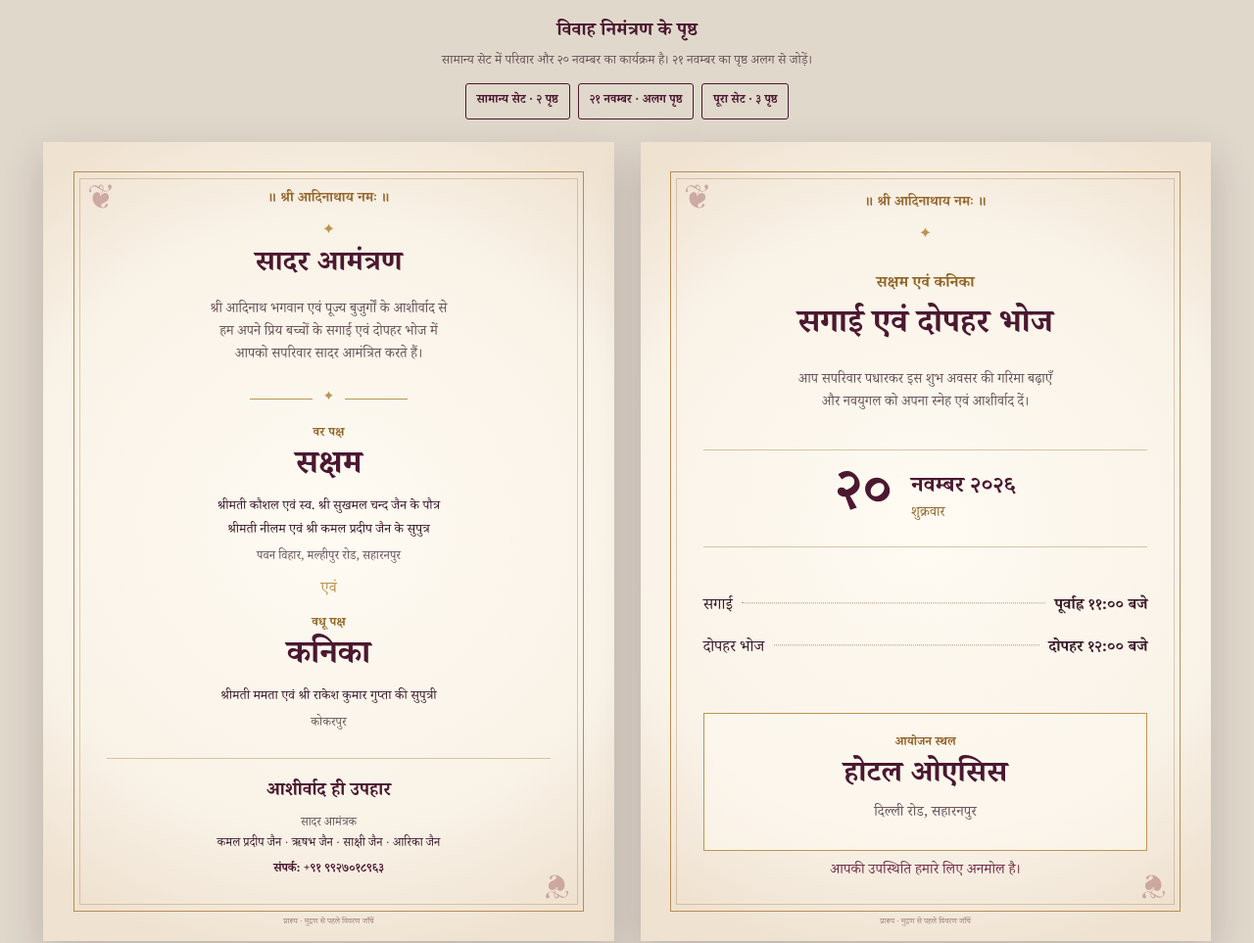
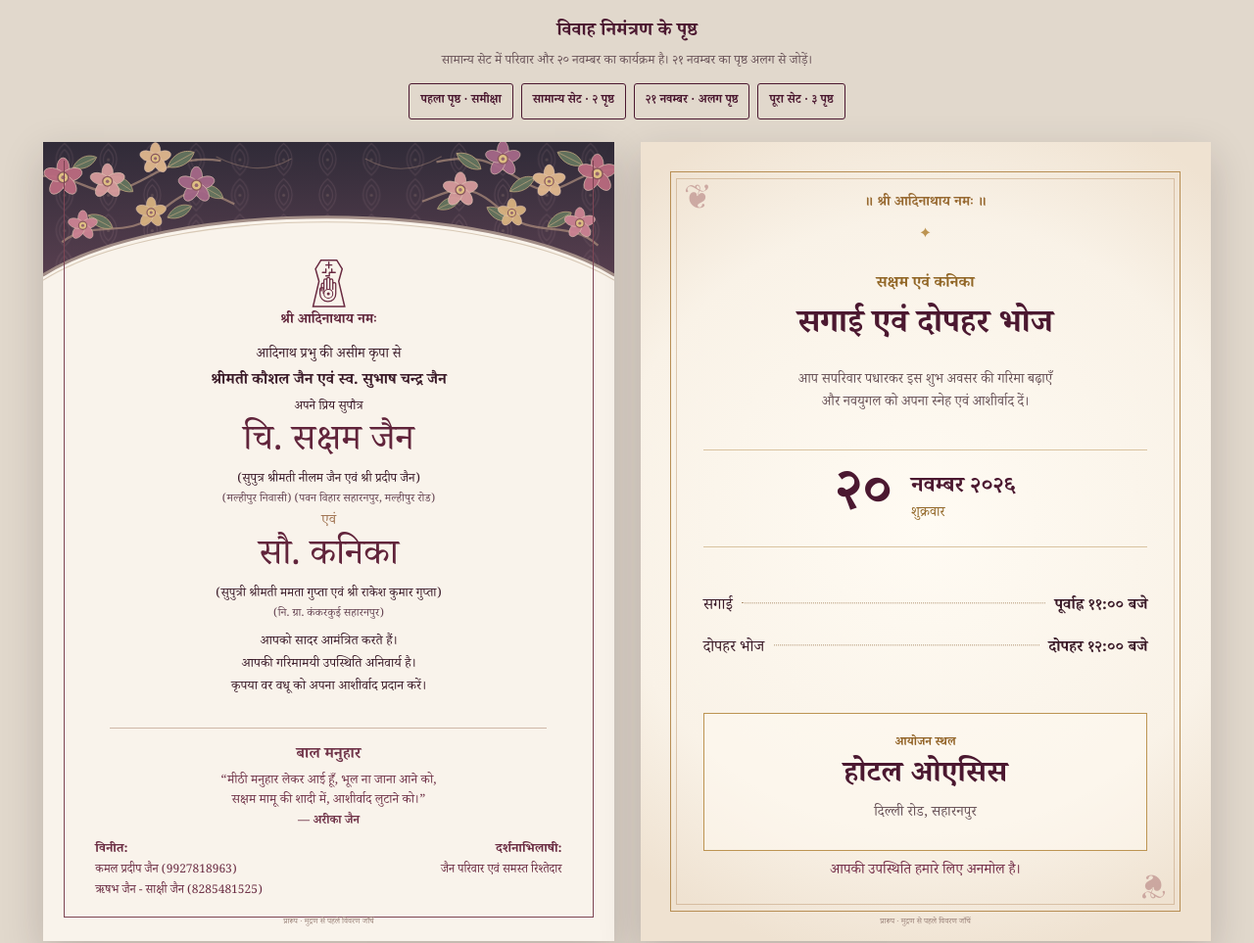
Before and after one commit to rishabhjain170/saksham-kanika-wedding, a plain HTML site: page print-card/index.html in a window 1280 px wide. Shown: the top 963 px of the page at 98% size. Drawn offline with Linux system fonts and the light colour scheme; a web font is replaced by a local one.

Commit message:
Design first print page from floral Jain reference

```diff
--- a/print-card/index.html
+++ b/print-card/index.html
@@ -6,7 +6,7 @@
     <title>सक्षम एवं कनिका — मुद्रित निमंत्रण प्रारूप</title>
     <link rel="preconnect" href="https://fonts.googleapis.com" />
     <link rel="preconnect" href="https://fonts.gstatic.com" crossorigin />
-    <link href="https://fonts.googleapis.com/css2?family=Noto+Serif+Devanagari:wght@400;500;600;700&display=swap" rel="stylesheet" />
+    <link href="https://fonts.googleapis.com/css2?family=Noto+Serif+Devanagari:wght@400;500;600;700&amp;family=Tiro+Devanagari+Hindi&amp;display=swap" rel="stylesheet" />
     <link rel="stylesheet" href="style.css" />
     <script>document.documentElement.dataset.set = new URLSearchParams(location.search).get("set") || "all";</script>
   </head>
@@ -15,6 +15,7 @@
       <strong>विवाह निमंत्रण के पृष्ठ</strong>
       <span>सामान्य सेट में परिवार और २० नवम्बर का कार्यक्रम है। २१ नवम्बर का पृष्ठ अलग से जोड़ें।</span>
       <nav aria-label="पीडीएफ प्रारूप">
+        <a href="page-1-proof.pdf">पहला पृष्ठ · समीक्षा</a>
         <a href="proof.pdf">सामान्य सेट · २ पृष्ठ</a>
         <a href="wedding-insert.pdf">२१ नवम्बर · अलग पृष्ठ</a>
         <a href="selected-proof.pdf">पूरा सेट · ३ पृष्ठ</a>
@@ -23,37 +24,48 @@
 
     <main class="proofs" aria-label="सक्षम और कनिका के मुद्रित निमंत्रण का प्रारूप">
       <section class="sheet sheet--family" aria-label="परिवार परिचय पृष्ठ">
-        <div class="light-frame" aria-hidden="true"></div>
-        <div class="light-corner light-corner--tl" aria-hidden="true">❦</div>
-        <div class="light-corner light-corner--br" aria-hidden="true">❦</div>
+        <div class="family-floral-header" aria-hidden="true"></div>
+        <div class="family-photo-frame" aria-hidden="true"></div>
         <div class="family-content">
-          <p class="inside-invocation">॥ श्री आदिनाथाय नमः ॥</p>
-          <div class="inside-ornament" aria-hidden="true">✦</div>
-          <h2>सादर आमंत्रण</h2>
-          <p class="family-intro">श्री आदिनाथ भगवान एवं पूज्य बुजुर्गों के आशीर्वाद से<br />हम अपने प्रिय बच्चों के सगाई एवं दोपहर भोज में<br />आपको सपरिवार सादर आमंत्रित करते हैं।</p>
+          <svg class="family-jain-symbol" viewBox="0 0 90 108" role="img" aria-label="जैन अहिंसा प्रतीक">
+            <path d="M29 5H61L72 23L65 48L77 99H13L25 48L18 23Z" fill="none" stroke="currentColor" stroke-width="3"/>
+            <path d="M39 15h12m-6-6v12m-6 2v7h-7m19-7v7h7m-12 0v7h-7m7-7h7" fill="none" stroke="currentColor" stroke-width="2.7" stroke-linecap="round" stroke-linejoin="round"/>
+            <path d="M30 67V54c0-3 5-3 5 0v10-18c0-4 6-4 6 0v17-20c0-4 6-4 6 0v20-17c0-4 6-4 6 0v18-11c0-3 6-3 6 0v20c0 9-6 16-16 16-9 0-16-7-16-16v-9c0-5 7-5 7 0v8" fill="none" stroke="currentColor" stroke-width="2.5" stroke-linecap="round" stroke-linejoin="round"/>
+            <circle cx="44" cy="73" r="9" fill="none" stroke="currentColor" stroke-width="2"/>
+            <circle cx="44" cy="73" r="3" fill="currentColor"/>
+          </svg>
+          <p class="family-invocation">श्री आदिनाथाय नमः</p>
+          <p class="family-grace">आदिनाथ प्रभु की असीम कृपा से</p>
+          <p class="family-elders">श्रीमती कौशल जैन एवं स्व. सुभाष चन्द्र जैन</p>
+          <p class="family-small">अपने प्रिय सुपौत्र</p>
+          <h2>चि. सक्षम जैन</h2>
+          <p class="family-relation">(सुपुत्र श्रीमती नीलम जैन एवं श्री प्रदीप जैन)</p>
+          <p class="family-address"><span>(मल्हीपुर निवासी)</span> <span>(पवन विहार सहारनपुर, मल्हीपुर रोड)</span></p>
+          <p class="family-and">एवं</p>
+          <h2>सौ. कनिका</h2>
+          <p class="family-relation">(सुपुत्री श्रीमती ममता गुप्ता एवं श्री राकेश कुमार गुप्ता)</p>
+          <p class="family-address">(नि. ग्रा. कंकरकुई सहारनपुर)</p>
 
-          <div class="family-rule" aria-hidden="true"><span></span>✦<span></span></div>
-          <div class="family-person">
-            <p class="family-label">वर पक्ष</p>
-            <h3>सक्षम</h3>
-            <p>श्रीमती कौशल एवं स्व. श्री सुखमल चन्द जैन के पौत्र</p>
-            <p>श्रीमती नीलम एवं श्री कमल प्रदीप जैन के सुपुत्र</p>
-            <small>पवन विहार, मल्हीपुर रोड, सहारनपुर</small>
+          <div class="family-invitation">
+            <p>आपको सादर आमंत्रित करते हैं।</p>
+            <p>आपकी गरिमामयी उपस्थिति अनिवार्य है।</p>
+            <p>कृपया वर वधू को अपना आशीर्वाद प्रदान करें।</p>
           </div>
-
-          <div class="family-join" aria-hidden="true">एवं</div>
-          <div class="family-person">
-            <p class="family-label">वधू पक्ष</p>
-            <h3>कनिका</h3>
-            <p>श्रीमती ममता एवं श्री राकेश कुमार गुप्ता की सुपुत्री</p>
-            <small>कोकरपुर</small>
+          <div class="family-manuhar">
+            <h3>बाल मनुहार</h3>
+            <blockquote>“मीठी मनुहार लेकर आई हूँ, भूल ना जाना आने को,<br />सक्षम मामू की शादी में, आशीर्वाद लुटाने को।”</blockquote>
+            <p>— अरीका जैन</p>
           </div>
-
           <div class="family-footer">
-            <p class="blessings">आशीर्वाद ही उपहार</p>
-            <p>सादर आमंत्रक</p>
-            <p class="hosts">कमल प्रदीप जैन · ऋषभ जैन · साक्षी जैन · आरिका जैन</p>
-            <p class="contact">संपर्क: +९१ ९९२७०१८९६३</p>
+            <div>
+              <h3>विनीत:</h3>
+              <p>कमल प्रदीप जैन (9927818963)</p>
+              <p>ऋषभ जैन - साक्षी जैन (8285481525)</p>
+            </div>
+            <div>
+              <h3>दर्शनाभिलाषी:</h3>
+              <p>जैन परिवार एवं समस्त रिश्तेदार</p>
+            </div>
           </div>
         </div>
         <p class="proof-mark">प्रारूप · मुद्रण से पहले विवरण जाँचें</p>
--- a/print-card/style.css
+++ b/print-card/style.css
@@ -6,6 +6,7 @@
   --ink: #3b1b29;
   --muted: #6b555a;
   --hindi: "Noto Serif Devanagari", "Nirmala UI", serif;
+  --hindi-display: "Tiro Devanagari Hindi", "Noto Serif Devanagari", serif;
 }
 
 * { box-sizing: border-box; }
@@ -21,33 +22,43 @@ body { margin: 0; color: var(--ink); font-family: var(--hindi); }
 
 /* 154 × 216 mm artwork has 3 mm bleed around the 148 × 210 mm A5 trim. */
 .sheet { position: relative; flex: none; width: 154mm; height: 216mm; overflow: hidden; background: var(--cream); box-shadow: 0 15px 40px rgba(33, 17, 25, .19); print-color-adjust: exact; -webkit-print-color-adjust: exact; }
-.sheet--family, .sheet--programme { background: radial-gradient(ellipse 80% 55% at 50% 48%, #fffbf3 0%, #f9f2e7 70%, #efe2d1 100%); }
+.sheet--family { background: #f9f3eb; }
+.sheet--programme { background: radial-gradient(ellipse 80% 55% at 50% 48%, #fffbf3 0%, #f9f2e7 70%, #efe2d1 100%); }
 .light-frame { position: absolute; inset: 8mm; border: .28mm solid #b78e54; pointer-events: none; }
 .light-frame::after { content: ""; position: absolute; inset: 1.5mm; border: .14mm solid rgba(166, 117, 69, .35); }
 .light-corner { position: absolute; color: rgba(153, 83, 88, .42); font: 25pt/1 Georgia, serif; }
 .light-corner--tl { top: 10mm; left: 12mm; }
 .light-corner--br { bottom: 10mm; right: 12mm; transform: rotate(180deg); }
 
-.family-rule { display: flex; align-items: center; justify-content: center; gap: 3mm; color: var(--gold); font-size: 9pt; }
-.family-rule span { width: 17mm; height: .2mm; background: currentColor; }
+.family-floral-header { position: absolute; inset: 0 0 auto; height: 44mm; background: url("floral-header.svg") center top / 100% 100% no-repeat; }
+.family-photo-frame { position: absolute; inset: 5mm 5.5mm 6.5mm; border: .25mm solid #7d4554; border-top: 0; pointer-events: none; }
+.family-jain-symbol { width: 12mm; height: 15mm; color: #6a2b42; }
+.family-content { position: relative; z-index: 1; display: flex; flex-direction: column; align-items: center; height: 100%; padding: 31mm 14mm 10mm; text-align: center; }
+.family-content p { margin: 0; }
+.family-invocation { color: #62273d; font: 600 10.5pt/1.35 var(--hindi); }
+.family-grace { margin-top: 4mm !important; font: 500 10.4pt/1.45 var(--hindi); }
+.family-elders { margin-top: 1.5mm !important; font: 600 11.8pt/1.45 var(--hindi); }
+.family-small { margin-top: 1.7mm !important; font: 500 9.5pt/1.35 var(--hindi); }
+.family-content h2 { margin: 1.4mm 0 1mm; color: #61243b; font: 400 28pt/1.28 var(--hindi-display); }
+.family-relation { font: 500 9.6pt/1.4 var(--hindi); }
+.family-address { margin-top: .8mm !important; color: #684755; font: 500 8.7pt/1.35 var(--hindi); }
+.family-address span { display: inline-block; }
+.family-and { margin-top: 1.4mm !important; color: #a27655; font: 500 11pt/1.25 var(--hindi); }
+.family-invitation { margin-top: 3.2mm; font: 500 10pt/1.48 var(--hindi); }
+.family-invitation p + p { margin-top: .8mm; }
+.family-manuhar { width: 100%; max-width: 118mm; margin-top: 8mm; padding-top: 4.5mm; border-top: .2mm solid #cfb8a8; color: #71354a; }
+.family-manuhar h3 { margin: 0 0 1.5mm; font: 600 12pt/1.35 var(--hindi); }
+.family-manuhar blockquote { margin: 0; font: 500 9.8pt/1.55 var(--hindi); }
+.family-manuhar p { margin-top: 1mm; font: 600 9pt/1.4 var(--hindi); }
+.family-footer { display: flex; justify-content: space-between; align-items: flex-start; gap: 8mm; width: 100%; margin-top: auto; color: #6b2d43; }
+.family-footer > div:first-child { flex: 1 1 65%; text-align: left; }
+.family-footer > div:last-child { flex: 1 1 35%; text-align: right; }
+.family-footer h3 { margin: 0 0 1.2mm; font: 600 10pt/1.4 var(--hindi); }
+.family-footer p { margin: 0 0 1mm; font: 500 9pt/1.4 var(--hindi); }
 
-.family-content, .programme-content { position: relative; z-index: 1; display: flex; flex-direction: column; align-items: center; height: 100%; padding: 13mm 17mm 16mm; text-align: center; }
+.programme-content { position: relative; z-index: 1; display: flex; flex-direction: column; align-items: center; height: 100%; padding: 13mm 17mm 16mm; text-align: center; }
 .inside-invocation { margin: 0; color: #986a32; font: 600 10.5pt/1.5 var(--hindi); }
 .inside-ornament { margin: 3mm 0 1mm; color: var(--gold); font-size: 10pt; }
-.family-content h2 { margin: 0; color: var(--wine); font: 600 22pt/1.5 var(--hindi); }
-.family-intro { margin: 3mm 0 0; color: var(--muted); font: 500 10.5pt/1.65 var(--hindi); }
-.family-rule { width: 100%; margin: 6mm 0 5mm; }
-.family-person { width: 100%; }
-.family-label { margin: 0; color: #956929; font: 600 9.5pt/1.4 var(--hindi); }
-.family-person h3 { margin: 1mm 0 2mm; color: var(--wine); font: 600 25pt/1.3 var(--hindi); }
-.family-person p:not(.family-label) { margin: 1mm 0; font: 500 10pt/1.55 var(--hindi); }
-.family-person small { display: block; margin-top: 2mm; color: var(--muted); font: 500 9.3pt/1.45 var(--hindi); }
-.family-join { margin: 4mm 0; color: var(--gold); font: 400 12pt/1.3 var(--hindi); }
-.family-footer { width: 100%; margin-top: auto; padding-top: 6mm; border-top: .2mm solid #d9c3a0; }
-.family-footer p { margin: 1mm 0; color: var(--muted); font: 500 9pt/1.45 var(--hindi); }
-.family-footer .blessings { margin: 0 0 3mm; color: var(--wine); font: 600 14pt/1.3 var(--hindi); }
-.family-footer .hosts { color: var(--ink); font-size: 9.2pt; }
-.family-footer .contact { margin-top: 2mm; color: var(--wine); font-weight: 600; }
 
 .programme-content { padding-top: 14mm; }
 .programme-kicker { margin: 7mm 0 0; color: #926727; font: 600 12pt/1.4 var(--hindi); }
@@ -73,6 +84,7 @@ body { margin: 0; color: var(--ink); font-family: var(--hindi); }
 .proof-mark { position: absolute; z-index: 2; bottom: 4.2mm; left: 0; right: 0; margin: 0; color: #987f76; font: 500 6pt/1 var(--hindi); text-align: center; }
 
 html[data-set="general"] .sheet--wedding,
+html[data-set="family"] .sheet:not(.sheet--family),
 html[data-set="insert"] .sheet:not(.sheet--wedding) { display: none; }
 
 @page { size: 154mm 216mm; margin: 0; }
@@ -83,8 +95,10 @@ html[data-set="insert"] .sheet:not(.sheet--wedding) { display: none; }
   .sheet { display: block; box-shadow: none; break-after: page; page-break-after: always; }
   .sheet:last-child { break-after: auto; page-break-after: auto; }
   html[data-set="general"] .sheet--sagai,
+  html[data-set="family"] .sheet--family,
   html[data-set="insert"] .sheet--wedding { break-after: auto; page-break-after: auto; }
   html[data-set="general"] .sheet--wedding,
+  html[data-set="family"] .sheet:not(.sheet--family),
   html[data-set="insert"] .sheet:not(.sheet--wedding) { display: none; }
 }
 @media screen and (max-width: 760px) { .proofs { flex-direction: column; align-items: center; } }
```
Also changed, not shown: print-card/floral-header.svg (added), print-card/page-1-preview.png (added), print-card/preview.png, 4 other files.
